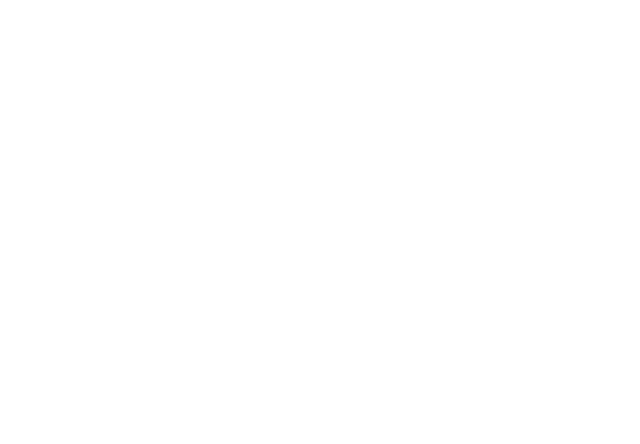
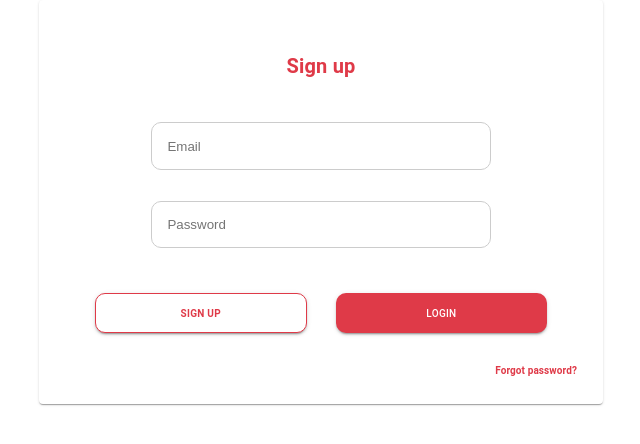
Before and after one commit to BCIT-SSD-2020-21/industry-project-checkmarks, a React (Create React App) app: page / in a window 1280 px wide. Shown: the top 444 px of the page, without its empty margins (319-959 px from the left). Built offline with nearby package versions, Linux system fonts and the light colour scheme.

Commit message:
+ LandingPage comp, path="/", show Login; #17

```diff
--- a/src/App.js
+++ b/src/App.js
@@ -1,17 +1,21 @@
 import React from 'react';
-import { BrowserRouter as Router, Route, Switch } from 'react-router-dom';
+import { BrowserRouter as Router, Switch, Route } from 'react-router-dom';
+import Landing from './layouts/Landing';
 import Register from '../src/layouts/Register';
-import Login from '../src/components/Login';
+import Login from './components/LandingPage/Login';
 
 export default function App() {
     return (
         <Router>
             <Switch>
-                <Route path="/Register">
+                <Route path="/register">
                     <Register />
                 </Route>
-                <Route path="/login">
+                {/* <Route path="/login">
                     <Login />
+                </Route> */}
+                <Route path="/">
+                    <Landing />
                 </Route>
             </Switch>
         </Router>
--- /dev/null
+++ b/src/layouts/Landing.js
@@ -0,0 +1,16 @@
+import React, { useState } from 'react';
+import logo from '../images/checkmark logo.PNG';
+import { makeStyles } from '@material-ui/core/styles';
+import HelpIcon from '@material-ui/icons/Help';
+import { Box, Typography, Tabs, Tab, Card } from '@material-ui/core';
+import IndividualForm from '../components/RegisterPage/IndividualForm';
+import OrganizationForm from '../components/RegisterPage/OrganizationForm';
+import Login from '../components/LandingPage/Login';
+
+export default function Landing() {
+    return (
+        <Box>
+            <Login />
+        </Box>
+    );
+}
```
Also changed, not shown: src/components/LandingPage/Login.js (renamed from src/components/Login.js).
